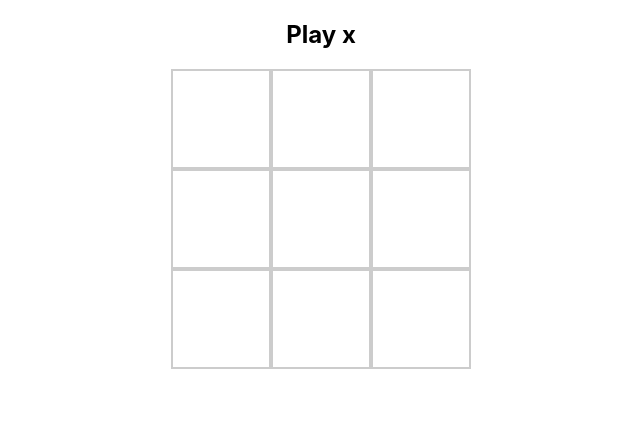
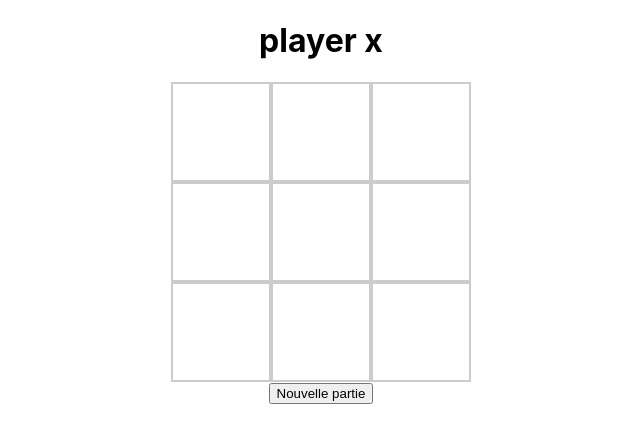
Before and after one commit to AnasJeg/morpion-game, a React (Create React App) app: page / in a window 1280 px wide. Shown: the top 442 px of the page, without its empty margins (319-959 px from the left). Built offline with nearby package versions, Linux system fonts and the light colour scheme.

Commit message:
add function game

```diff
--- a/src/components/Board.jsx
+++ b/src/components/Board.jsx
@@ -1,38 +1,15 @@
-import React, { useState } from 'react'
-import Square from './Square'
-import './board.css'
+import React, { useState } from "react";
+import Square from "./Square";
+import "./board.css";
 
 export default function Board(props) {
-    const [turn, setTurn]=useState('x')
-    const [values, setValues] = useState(Array(9).fill(null))
-    function  onClick (x){
-       // alert('click '+ x)
-       if(values[x] !== null){
-        alert('!!!')
-        return;
-       }
-     let  squ = [...values]
-        if(turn === 'x'){
-        squ[x]='x'
-        setTurn('o')
-        }
-        else{
-        squ[x]='o'
-        setTurn('x')
-        }
-       // console.log(squ)
-        setValues(squ)
 
-    }
-    function squ (x) {
-        return(
-           <Square value={values[x]} onClick={()=>onClick(x)}/>
-        );
-    }
+  function squ(x) {
+    return <Square value={props.values[x]} onClick={() => props.onClick(x)} />;
+  }
   return (
-        <div>
-            <h2>Play {turn}</h2>
-        <div className="board-row">
+    <div>
+      <div className="board-row">
         {squ(0)}
         {squ(1)}
         {squ(2)}
@@ -47,6 +24,6 @@ export default function Board(props) {
         {squ(7)}
         {squ(8)}
       </div>
-        </div>
-  )
+    </div>
+  );
 }
--- a/src/components/Game.jsx
+++ b/src/components/Game.jsx
@@ -1,11 +1,32 @@
-import React, { useState } from 'react'
-import Board from './Board'
+import React, { useState } from "react";
+import Board from "./Board";
 
 export default function Game(props) {
+    const [turn, setTurn] = useState("x");
+    const [values, setValues] = useState(Array(9).fill(null));
+    function onClick(x) {
+      // alert('click '+ x)
+      if (values[x] !== null) {
+        alert("!!!");
+        return;
+      }
+      let squ = [...values];
+      if (turn === "x") {
+        squ[x] = "x";
+        setTurn("o");
+      } else {
+        squ[x] = "o";
+        setTurn("x");
+      }
+      // console.log(squ)
+      setValues(squ);
+    }
 
   return (
     <div>
-        <Board/>
+        <h1>player {turn}</h1>
+      <Board values={values} onClick={onClick}/>
+      <button> Nouvelle partie </button>
     </div>
-  )
+  );
 }
```
Also changed, not shown: src/components/Square.jsx (+5 -5 lines).
